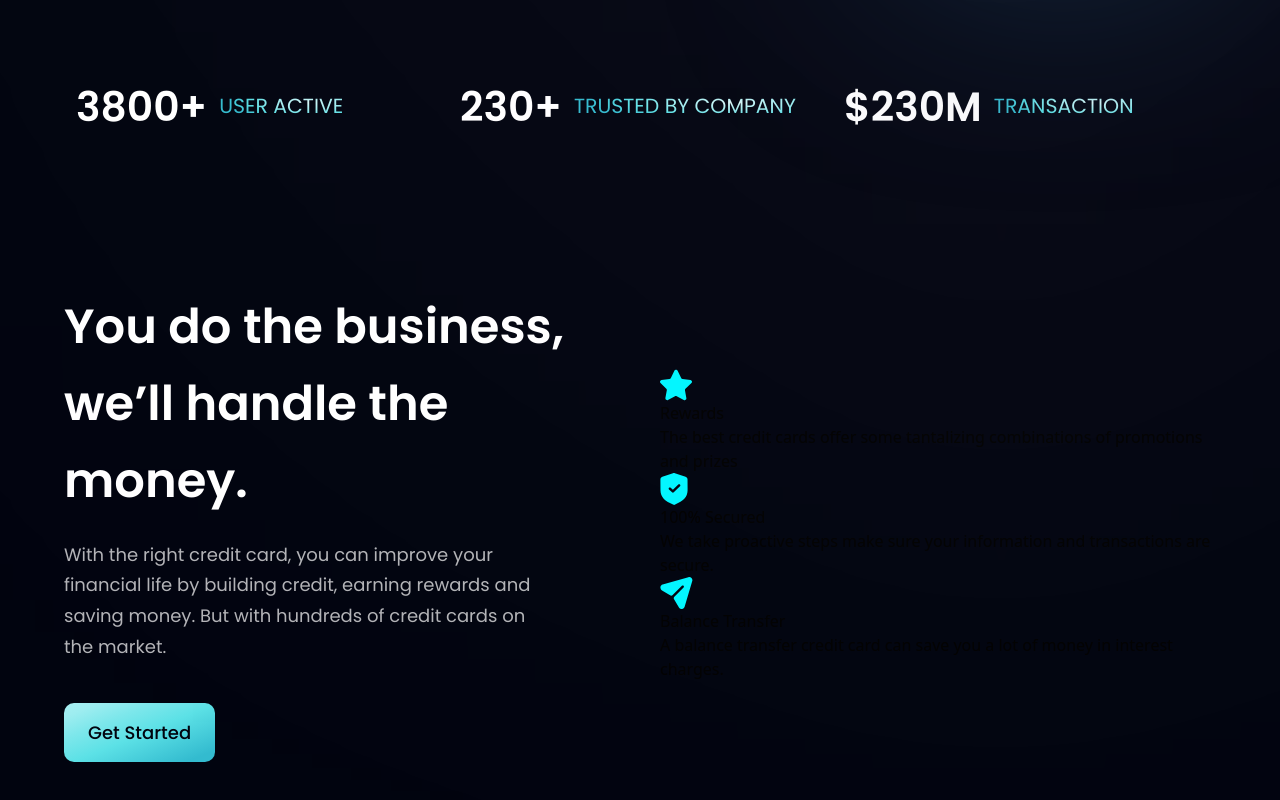
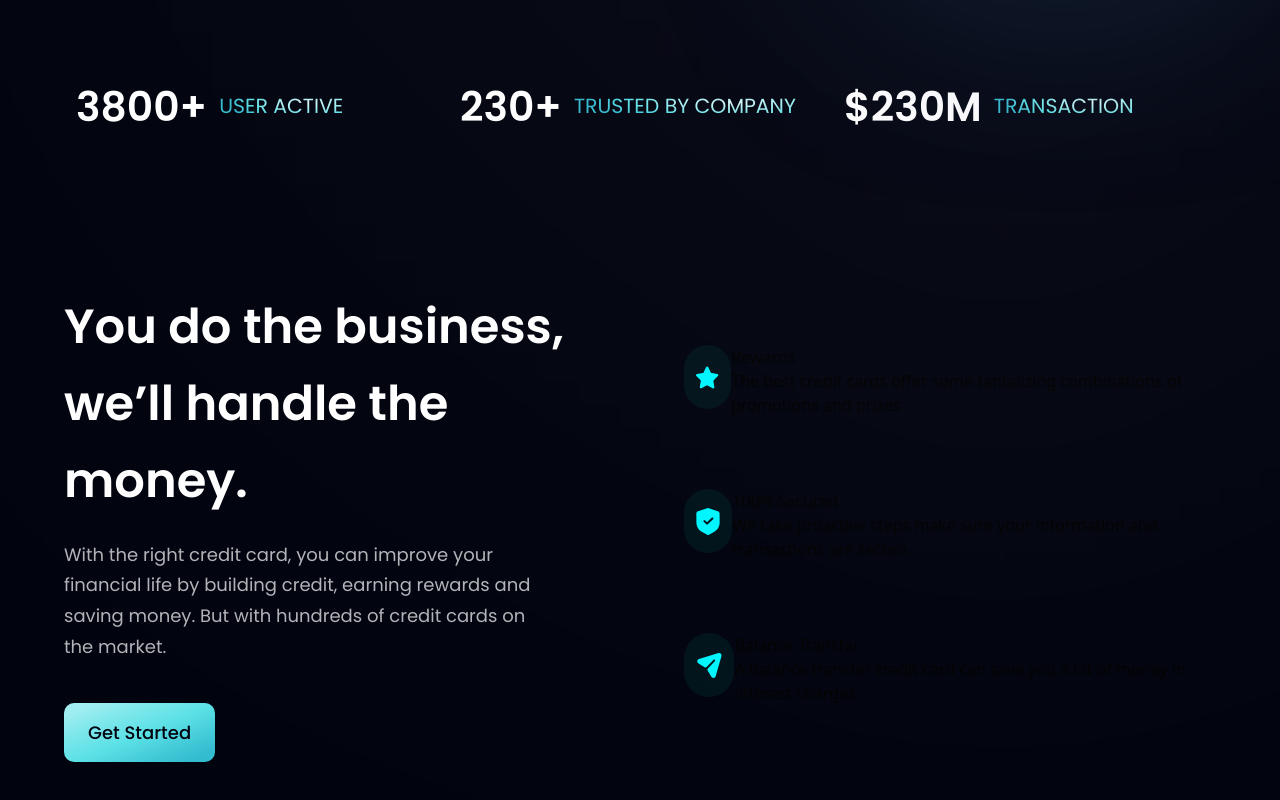
Before and after one commit to vidushalakshan/Bank-Mordern-App, a React (Vite) app: page / in a window 1280 px wide. Shown: the part 705-1505 px from the top of the page. Built offline with nearby package versions, Linux system fonts and the light colour scheme.

Commit message:
complete featurecard icon and some style

```diff
--- a/src/components/Business.jsx
+++ b/src/components/Business.jsx
@@ -30,9 +30,9 @@ const Business = () => {
 
 
 const FeatureCard = ({icon, title, content, index}) => (
-  <div>
-    <div>
-      <img src={icon} alt="star" />
+  <div className={`flex flex-row p-6 rounded-[20px] ${index !== features.length -1 ? "mb-6" : "mb-0"} feature-card`}>
+    <div className={`w-[64px] h-[64px] rounded-full ${style.flexCenter} bg-dimBlue`}>
+      <img src={icon} alt="star" className="w-[50%] h-[50%] object-contain"/>
     </div>
     <div>
       <h4>
```
